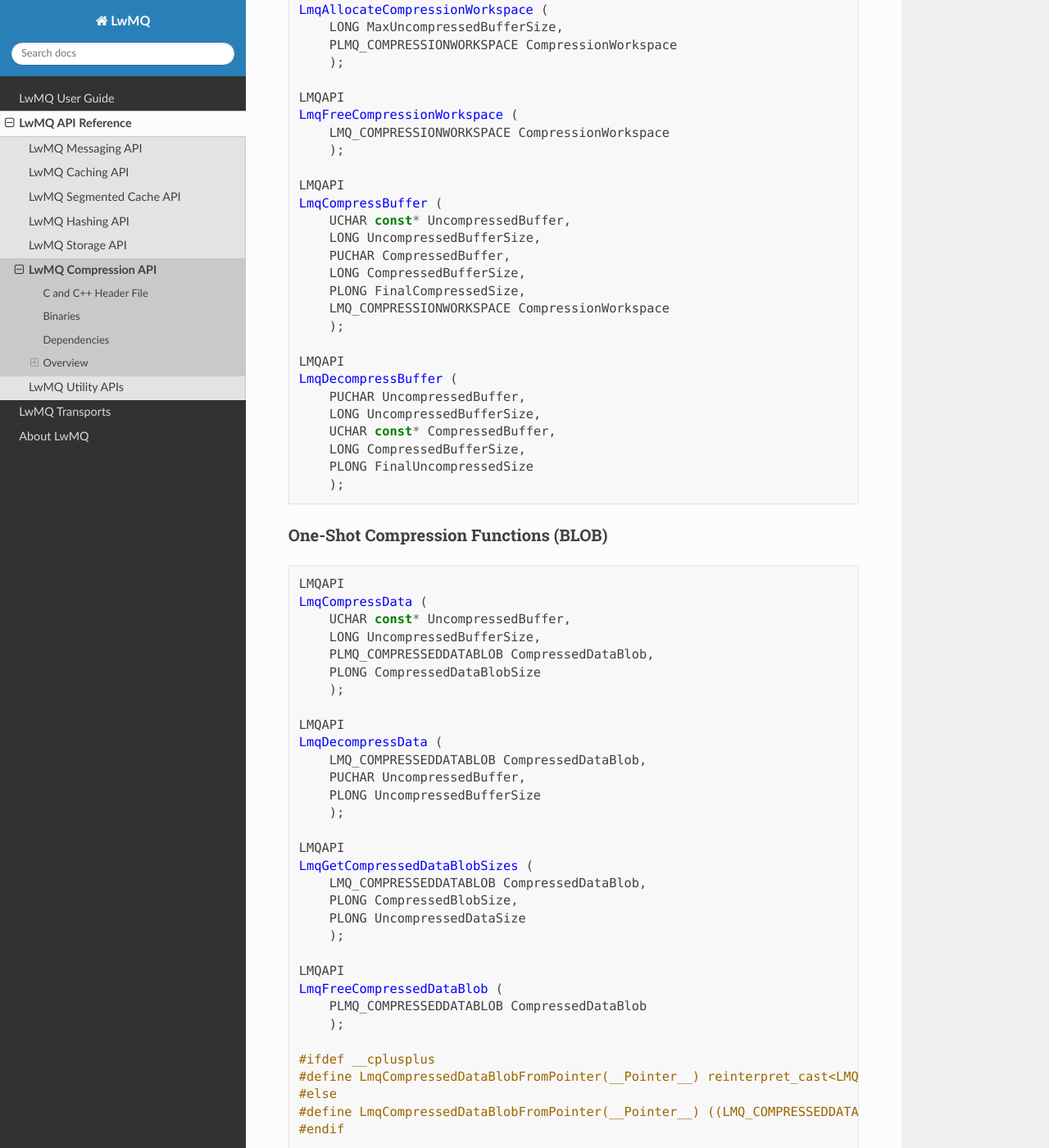
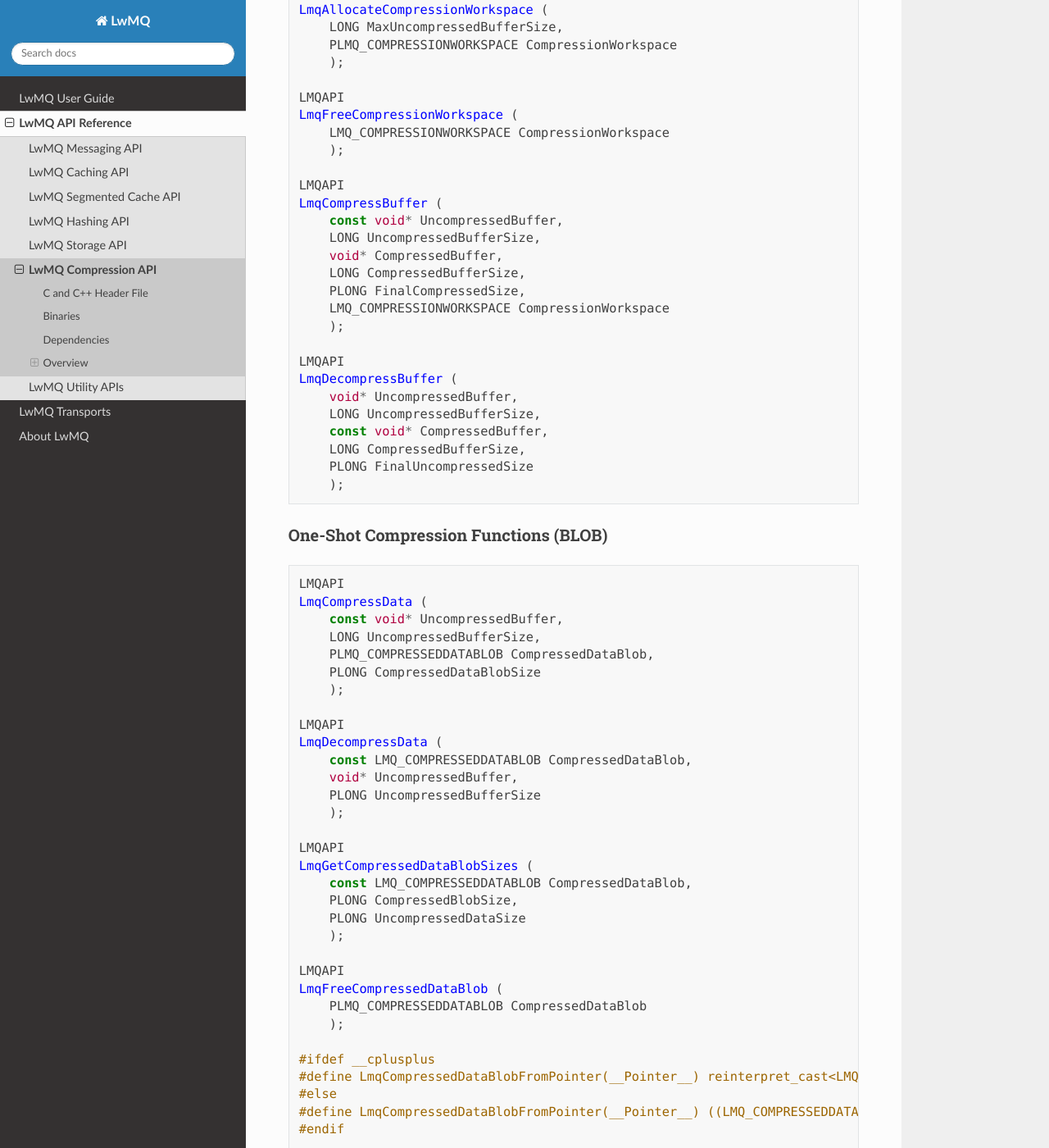
Before and after one commit to axelriet/LwMQ.net, a Sphinx documentation site: the page built from docs/api/compression.rst, in a window 1280 px wide and 1400 px high, scrolled down 1088 px. Shown: the whole window at 82% size. Built offline with Sphinx 7.4.7 and the Read the Docs theme 3.1.0, drawn with Linux system fonts in a browser that asks for light colours.

Commit message:
1.0.0.12

```diff
--- a/docs/api/compression.rst
+++ b/docs/api/compression.rst
@@ -58,9 +58,9 @@
 
     LMQAPI
     LmqCompressBuffer (
-        UCHAR const* UncompressedBuffer,
+        const void* UncompressedBuffer,
         LONG UncompressedBufferSize,
-        PUCHAR CompressedBuffer,
+        void* CompressedBuffer,
         LONG CompressedBufferSize,
         PLONG FinalCompressedSize,
         LMQ_COMPRESSIONWORKSPACE CompressionWorkspace
@@ -68,9 +68,9 @@
 
     LMQAPI
     LmqDecompressBuffer (
-        PUCHAR UncompressedBuffer,
+        void* UncompressedBuffer,
         LONG UncompressedBufferSize,
-        UCHAR const* CompressedBuffer,
+        const void* CompressedBuffer,
         LONG CompressedBufferSize,
         PLONG FinalUncompressedSize
         );
@@ -82,7 +82,7 @@
 
     LMQAPI
     LmqCompressData (
-        UCHAR const* UncompressedBuffer,
+        const void* UncompressedBuffer,
         LONG UncompressedBufferSize,
         PLMQ_COMPRESSEDDATABLOB CompressedDataBlob,
         PLONG CompressedDataBlobSize
@@ -90,14 +90,14 @@
 
     LMQAPI
     LmqDecompressData (
-        LMQ_COMPRESSEDDATABLOB CompressedDataBlob,
-        PUCHAR UncompressedBuffer,
+        const LMQ_COMPRESSEDDATABLOB CompressedDataBlob,
+        void* UncompressedBuffer,
         PLONG UncompressedBufferSize
         );
 
     LMQAPI
     LmqGetCompressedDataBlobSizes (
-        LMQ_COMPRESSEDDATABLOB CompressedDataBlob,
+        const LMQ_COMPRESSEDDATABLOB CompressedDataBlob,
         PLONG CompressedBlobSize,
         PLONG UncompressedDataSize
         );
```
